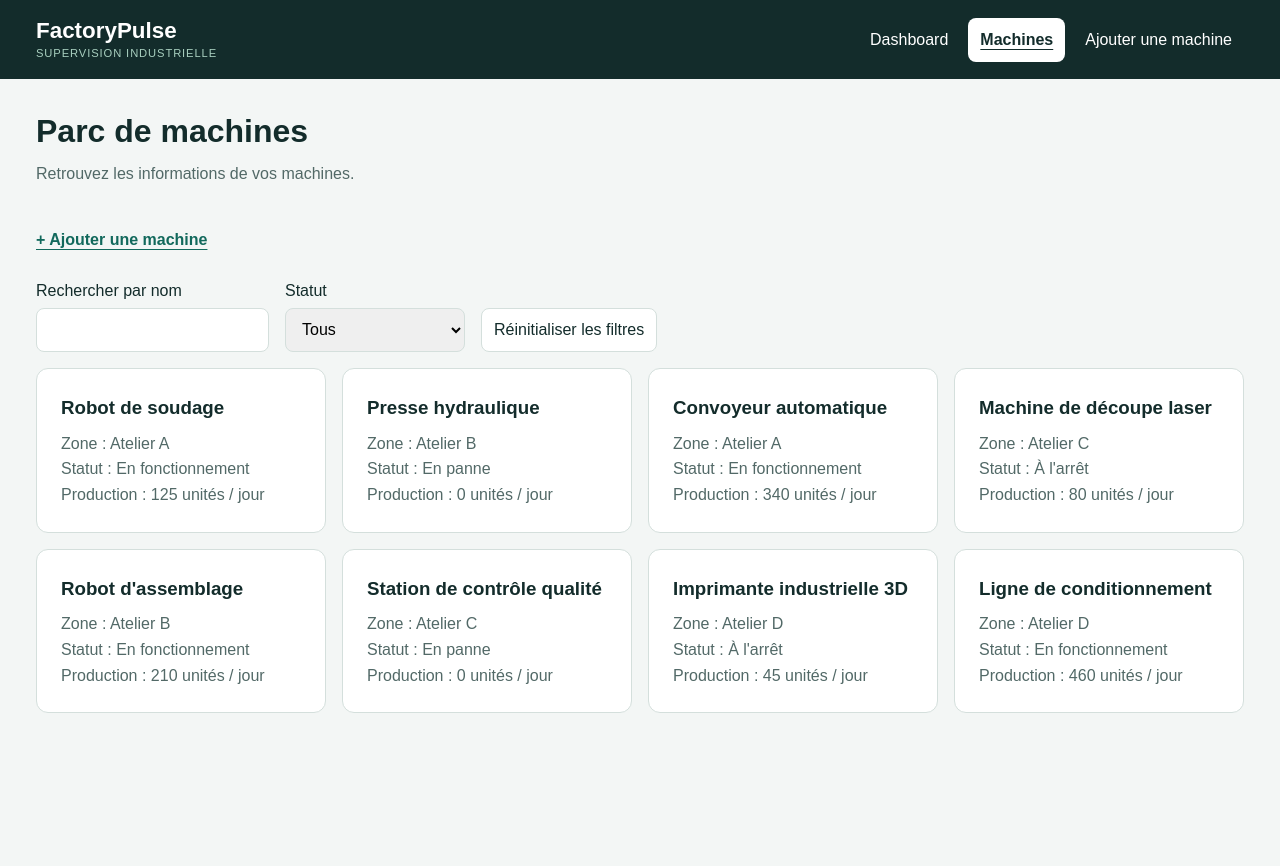
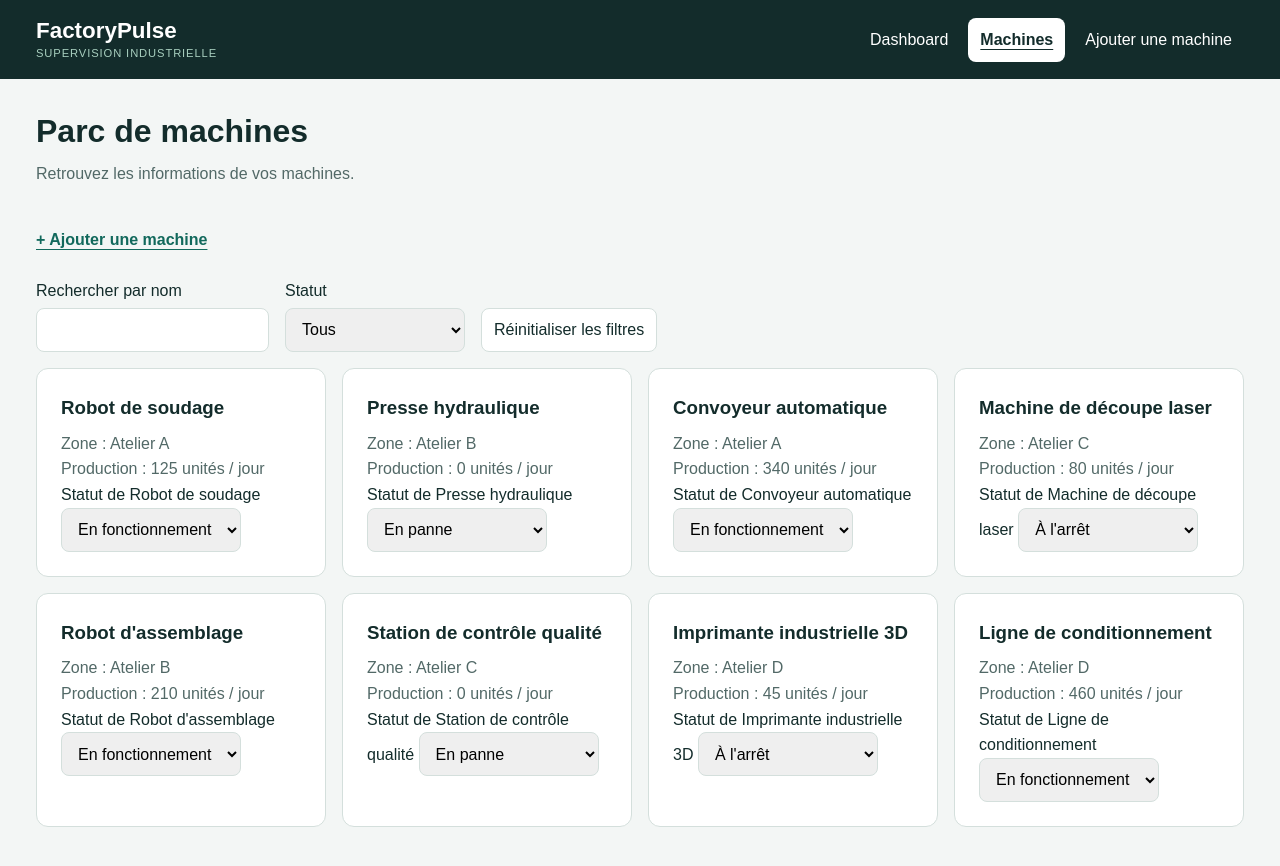
Before and after one commit to AymaneLoussal/FactoryPulse, a React (Vite) app: page /machines in a window 1280 px wide. Shown: the top 866 px of the page. Before the commit the page ends 800 px from the top, so only its background shows below. Built offline with nearby package versions, Linux system fonts and the light colour scheme.

Commit message:
feat(FC-11): change machine status

```diff
--- a/src/pages/Machines.jsx
+++ b/src/pages/Machines.jsx
@@ -4,7 +4,7 @@ import PageHeading from '../components/ui/PageHeading.jsx'
 import Panel from '../components/ui/Panel.jsx'
 import MachineDataState from '../components/ui/MachineDataState.jsx'
 
-export default function Machines({ machines, loading, error }) {
+export default function Machines({ machines, loading, error, onUpdateMachineStatus }) {
   const [search, setSearch] = useState('')
   const [status, setStatus] = useState('Tous')
   const reset = () => { setSearch(''); setStatus('Tous') }
@@ -27,7 +27,11 @@ export default function Machines({ machines, loading, error }) {
         </div>
         {visible.length === 0 ? <p role="status">Aucune machine ne correspond aux filtres. <button type="button" onClick={reset}>Réinitialiser les filtres</button></p> : (
           <div className="machine-grid">{visible.map(machine => <Panel key={machine.id}>
-            <article aria-label={machine.name}><h3>{machine.name}</h3><p>Zone : {machine.zone}</p><p>Statut : {machine.status}</p><p>Production : {machine.dailyProduction} unités / jour</p></article>
+            <article aria-label={machine.name}><h3>{machine.name}</h3><p>Zone : {machine.zone}</p><p>Production : {machine.dailyProduction} unités / jour</p>
+              <label>Statut de {machine.name} <select value={machine.status} onChange={event => onUpdateMachineStatus(machine.id, event.target.value)}>
+                <option>En fonctionnement</option><option>À l'arrêt</option><option>En panne</option>
+              </select></label>
+            </article>
           </Panel>)}</div>
         )}
       </MachineDataState>
```
